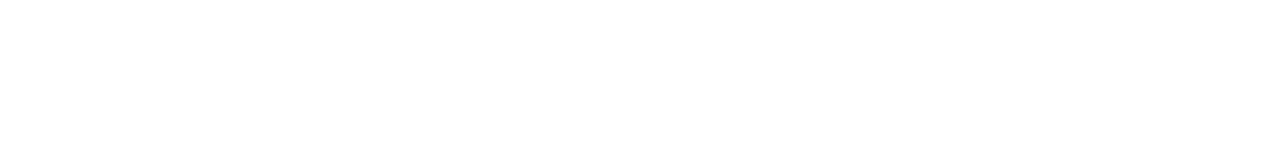
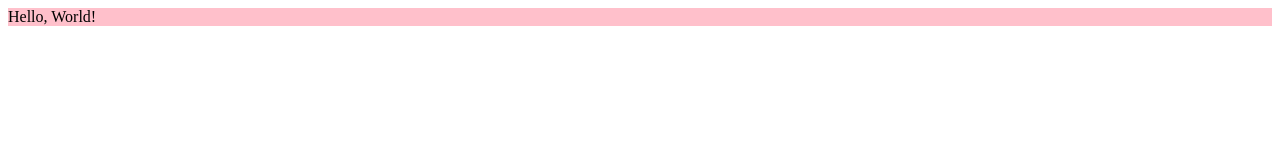
Before and after one commit to KhrustDanil/frontend05, a plain HTML site: page index.html in a window 1280 px wide. Drawn offline with Linux system fonts and the light colour scheme.

Commit message:
changed title index.html,created css - changed bg for div

```diff
--- /dev/null
+++ b/css/style.css
@@ -0,0 +1,3 @@
+div {
+    background: pink;
+}
--- a/index.html
+++ b/index.html
@@ -3,9 +3,12 @@
 <head>
     <meta charset="UTF-8">
     <meta name="viewport" content="width=device-width, initial-scale=1.0">
-    <title>Document</title>
+    <link rel="stylesheet" href="css/style.css" />
+    <title>Sun</title>
 </head>
 <body>
-
+    <div>
+        Hello, World!
+    </div>
 </body>
 </html>
```
